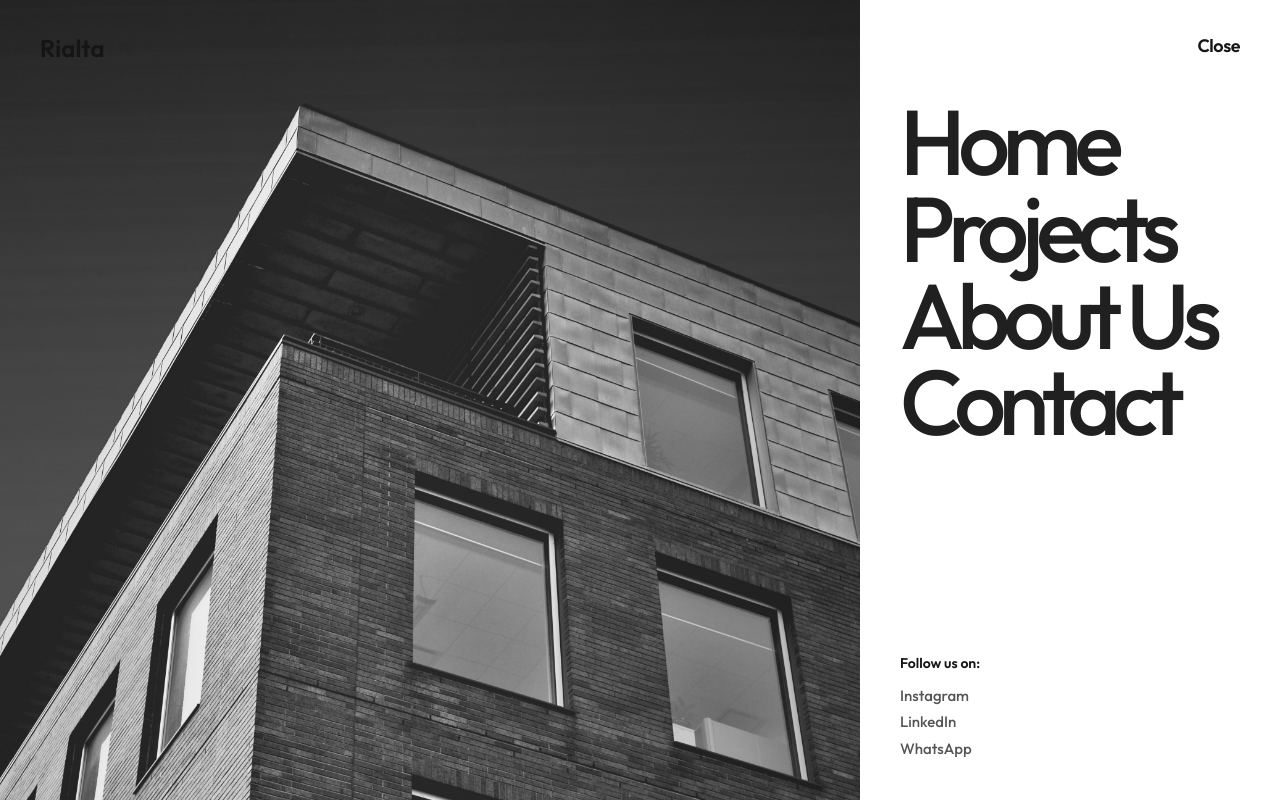
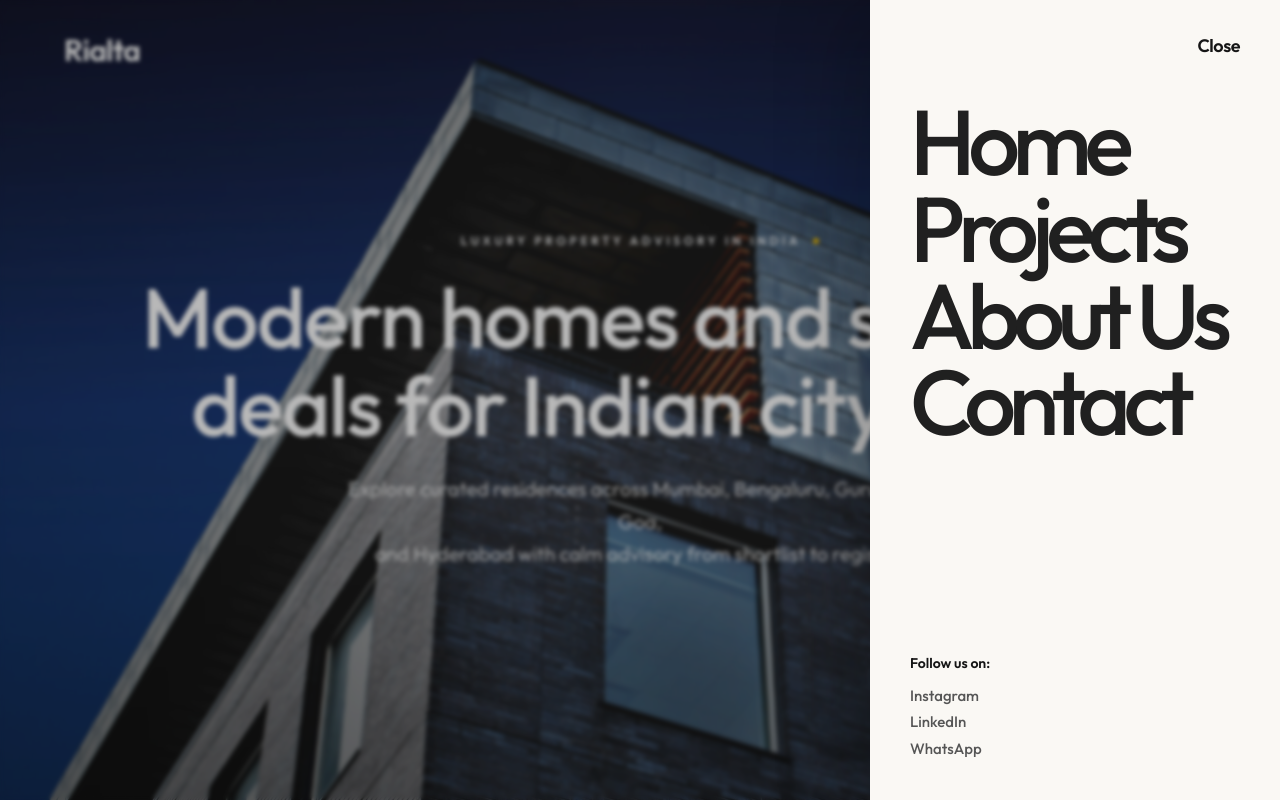
Before and after one commit to aakashmatteredai-jpg/real-state-1, a Next.js app: page / in a window 1280 px wide. Both pictures are taken after a click on the button 1201 px from the left and 50 px from the top of the page. Shown: the top 800 px of the page. Built offline with nearby package versions, Linux system fonts and the light colour scheme.

Commit message:
refactor: clean up Contact section by removing consultation details and adjust Hero section for menu overlay behavior

```diff
--- a/src/components/sections/Contact.tsx
+++ b/src/components/sections/Contact.tsx
@@ -365,23 +365,6 @@ export default function Contact() {
                   />
                 </label>
 
-                <div className="booking-form-block rounded-[1.6rem] border border-[#ddd6ca] bg-white px-5 py-4">
-                  <div className="flex flex-wrap items-start justify-between gap-4">
-                    <div>
-                      <p className="text-base font-semibold text-rialta-navy">
-                        Free first consultation
-                      </p>
-                      <p className="mt-1 text-sm leading-relaxed text-rialta-navy/55">
-                        No advance payment required. Just choose a slot and our
-                        team will confirm your appointment.
-                      </p>
-                    </div>
-                    <span className="text-lg font-semibold text-rialta-navy">
-                      Free
-                    </span>
-                  </div>
-                </div>
-
                 {error ? (
                   <p className="booking-form-block rounded-[1.2rem] border border-[#d88963]/30 bg-[#fff3ea] px-4 py-3 text-sm text-[#a34d25]">
                     {error}
--- a/src/components/sections/Hero.tsx
+++ b/src/components/sections/Hero.tsx
@@ -80,6 +80,7 @@ export default function Hero() {
   useEffect(() => {
     if (!isMenuOpen) {
       document.body.style.overflow = "";
+      document.body.style.paddingRight = "";
       document.documentElement.style.overflow = "";
       return;
     }
@@ -90,12 +91,15 @@ export default function Hero() {
       }
     };
 
+    const scrollbarWidth = window.innerWidth - document.documentElement.clientWidth;
     document.body.style.overflow = "hidden";
+    document.body.style.paddingRight = `${scrollbarWidth}px`;
     document.documentElement.style.overflow = "hidden";
     window.addEventListener("keydown", onKeyDown);
 
     return () => {
       document.body.style.overflow = "";
+      document.body.style.paddingRight = "";
       document.documentElement.style.overflow = "";
       window.removeEventListener("keydown", onKeyDown);
     };
@@ -186,36 +190,24 @@ export default function Hero() {
       <div
         id="hero-menu-overlay"
         aria-hidden={!isMenuOpen}
-        className={`fixed inset-0 z-[120] bg-[#f5f3ef] text-[#151515] transition-opacity duration-500 ${
+        className={`fixed inset-0 z-[120] text-[#151515] transition-opacity duration-500 ${
           isMenuOpen ? "pointer-events-auto opacity-100" : "pointer-events-none opacity-0"
         }`}
       >
-        <div className="grid h-full grid-cols-1 lg:grid-cols-[minmax(0,1.3fr)_420px]">
-          <div
-            className={`relative overflow-hidden transition-transform duration-700 ease-out ${
-              isMenuOpen ? "translate-x-0" : "-translate-x-8"
-            }`}
-          >
-            <div className="relative h-[38vh] w-full lg:h-full">
-              <Image
-                src="/hero.jpg"
-                alt="Rialta property view"
-                fill
-                sizes="(min-width: 1024px) calc(100vw - 420px), 100vw"
-                className="object-cover object-[46%_50%] grayscale"
-              />
-              <div className="absolute inset-0 bg-gradient-to-r from-black/10 via-transparent to-black/20" />
-            </div>
+        <button
+          type="button"
+          aria-label="Close menu"
+          onClick={() => setIsMenuOpen(false)}
+          className={`absolute inset-0 border-0 bg-black/28 p-0 backdrop-blur-[2px] transition-opacity duration-500 ${
+            isMenuOpen ? "opacity-100" : "opacity-0"
+          }`}
+        />
 
-            <div className="absolute left-6 top-6 text-sm font-semibold md:left-10 md:top-8 md:text-2xl">
-              Rialta
-            </div>
-          </div>
-
+        <div className="flex h-full justify-end">
           <div
             role="dialog"
             aria-modal="true"
-            className={`relative flex min-h-[62vh] flex-col bg-white px-6 py-6 transition-transform duration-700 ease-out md:px-10 md:py-8 lg:min-h-full ${
+            className={`relative flex h-full w-full max-w-[410px] flex-col bg-[#faf8f4] px-6 py-6 shadow-[-24px_0_70px_rgba(0,0,0,0.18)] transition-transform duration-700 ease-out md:px-10 md:py-8 ${
               isMenuOpen ? "translate-x-0" : "translate-x-full"
             }`}
           >
```
